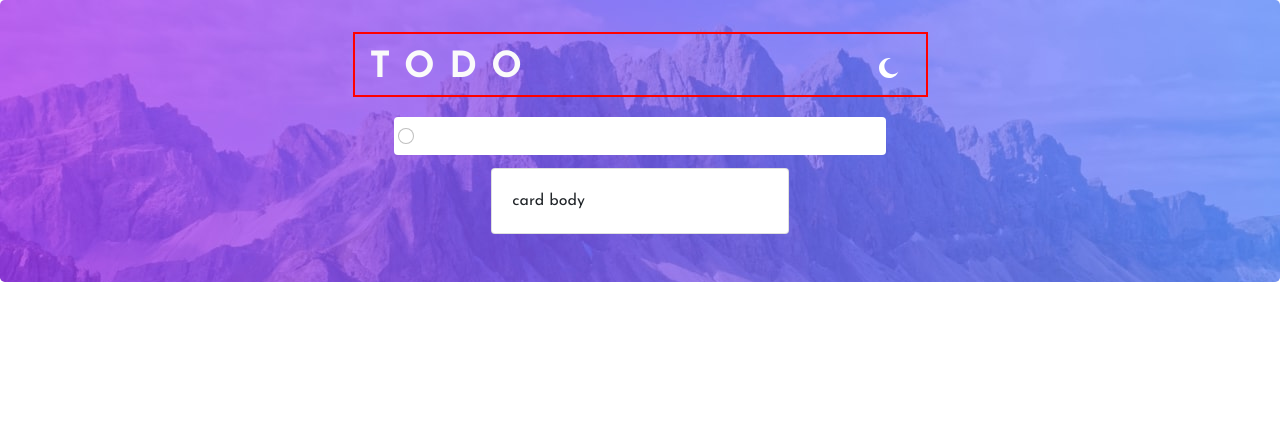
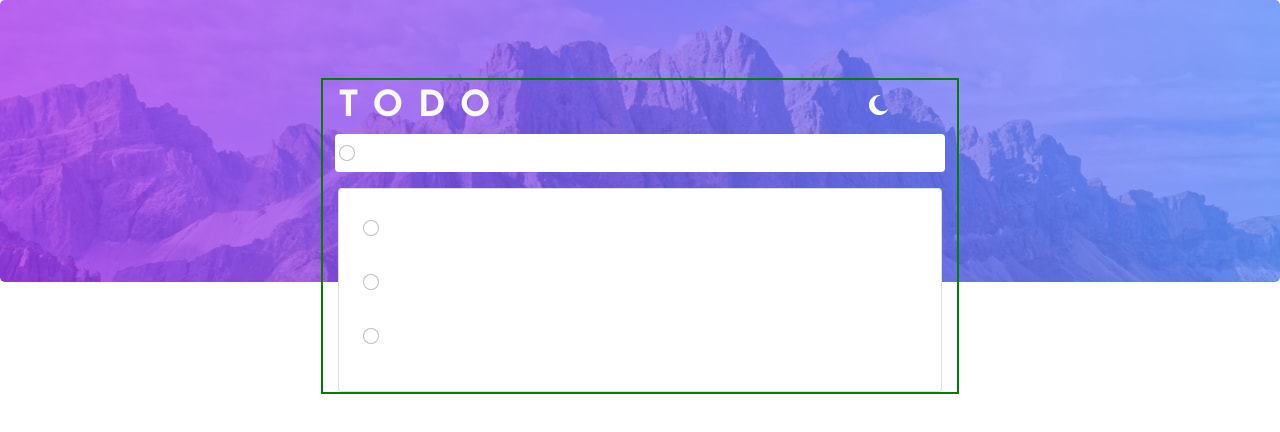
Before and after one commit to e0marina/todo_app, a React (Create React App) app in the folder client/: page / in a window 1280 px wide. Shown: the top 432 px of the page. Built offline with nearby package versions, Linux system fonts and the light colour scheme.

Commit message:
updating InputBox and Jumbotron

```diff
--- a/client/src/components/InputBox/inputBox.css
+++ b/client/src/components/InputBox/inputBox.css
@@ -1,6 +1,6 @@
 #input-block {
   margin: 0 auto;
-  width: 39.5%;
+  /* width: 39.5%; */
 }
 .input-group-text {
   background-color: white !important;
@@ -17,9 +17,6 @@
 }
 
 .form-check-input:checked {
-  background-image: url("../images/icon-check.svg") !important;
-  background: linear-gradient(
-    hsl(192, 100%, 67%),
-    hsl(280, 87%, 65%)
-  ) !important;
+  background: url("../images/icon-check.svg"),
+    linear-gradient(hsl(192, 100%, 67%), hsl(280, 87%, 65%));
 }
--- a/client/src/components/InputBox/inputBox.js
+++ b/client/src/components/InputBox/inputBox.js
@@ -5,8 +5,6 @@ import "./inputBox.css";
 const InputBox = (props) => {
   return (
     <div>
-      <div className="row">
-        <div className="col-12">
       <div className="input-group mb-3" id="input-block">
         <div className="input-group-text">
           <input
@@ -23,8 +21,6 @@ const InputBox = (props) => {
         ></input>
       </div>
     </div>
-      </div>
-    </div>
   );
 };
 
--- a/client/src/components/Jumbotron/jumbotron.css
+++ b/client/src/components/Jumbotron/jumbotron.css
@@ -1,25 +1,3 @@
-#container {
-  display: flex;
-  border: 2px solid red;
-  margin: 0 auto;
-  margin-bottom: 20px;
-  width: 575px;
-}
-
-#heading {
-  width: 316px;
-  font-size: 36px;
-  color: hsl(0, 0%, 98%);
-  font-weight: 700;
-  letter-spacing: 0.4em;
-  margin-top: 7px;
-  padding: 0;
-}
-#moon {
-  margin-top: 24px;
-  margin-left: 193px;
-  height: 20px;
-}
 @media (min-width: 576px) {
   .jumbotron {
     padding: 2rem 1rem !important;
--- a/client/src/components/Jumbotron/jumbotron.js
+++ b/client/src/components/Jumbotron/jumbotron.js
@@ -1,9 +1,7 @@
 import React from "react";
-import { Jumbotron, Container } from "reactstrap";
+import { Jumbotron } from "reactstrap";
 import "./jumbotron.css";
 import jumboBackgroundImageLight from "../images/bg-desktop-light.jpg";
-import moon from "../images/icon-moon.svg";
-import InputBox from "../InputBox/inputBox.js";
 
 const JumbotronToDo = (props) => {
   return (
@@ -11,19 +9,13 @@ const JumbotronToDo = (props) => {
       <Jumbotron
         style={{
           backgroundImage: `url(${jumboBackgroundImageLight})`,
+          position: "relative",
           margin: "0 auto",
           maxWidth: "1440px",
           width: "100%",
           height: "282px",
         }}
-      >
-        <Container id="container">
-          <div id="heading">TODO</div>
-          <img src={moon} alt="moon icon" id="moon" />
-        </Container>
-
-        <InputBox />
-      </Jumbotron>
+      ></Jumbotron>
     </div>
   );
 };
--- a/client/src/components/MainCard/mainCard.css
+++ b/client/src/components/MainCard/mainCard.css
@@ -1,11 +1,20 @@
-.container {
+#heading {
+  font-size: 36px;
+  color: hsl(0, 0%, 98%);
+  font-weight: 700;
+  letter-spacing: 0.4em;
+  padding: 0;
+}
+#moon {
+  margin-top: 15px;
+  margin-left: 214px;
+  height: 20px;
+}
+
+#main-wrapper {
+  width: 638px;
   border: 2px solid green;
   background: transparent;
   position: relative;
+  top: -204px;
 }
-
-.col-3 {
-  margin: 0 auto;
-  position: absolute;
-  top: -114px;
-}
--- a/client/src/components/MainCard/mainCard.js
+++ b/client/src/components/MainCard/mainCard.js
@@ -1,12 +1,35 @@
 import React from "react";
+import InputBox from "../InputBox/inputBox.js";
+import moon from "../images/icon-moon.svg";
+
 import "./mainCard.css";
 
 const MainCard = (props) => {
   return (
-    <div className="row">
-      <div className="col-3">
-        <div className="card">
-          <div className="card-body">card body</div>
+    <div>
+      <div className="container" id="main-wrapper">
+        <div className="row">
+          <div className="col">
+            <div className="row">
+              <div className="col">
+                <div id="heading">TODO</div>
+              </div>
+
+              <div className="col">
+                <img src={moon} alt="moon icon" id="moon" />
+              </div>
+            </div>
+            <div className="row">
+              <InputBox />
+            </div>
+            <div className="card">
+              <div className="card-body">
+                <InputBox />
+                <InputBox />
+                <InputBox />
+              </div>
+            </div>
+          </div>
         </div>
       </div>
     </div>
```
Also changed, not shown: 1 other file (tests, documents, lock files or other folders). Lines whose indentation alone changed are shown as unchanged.
